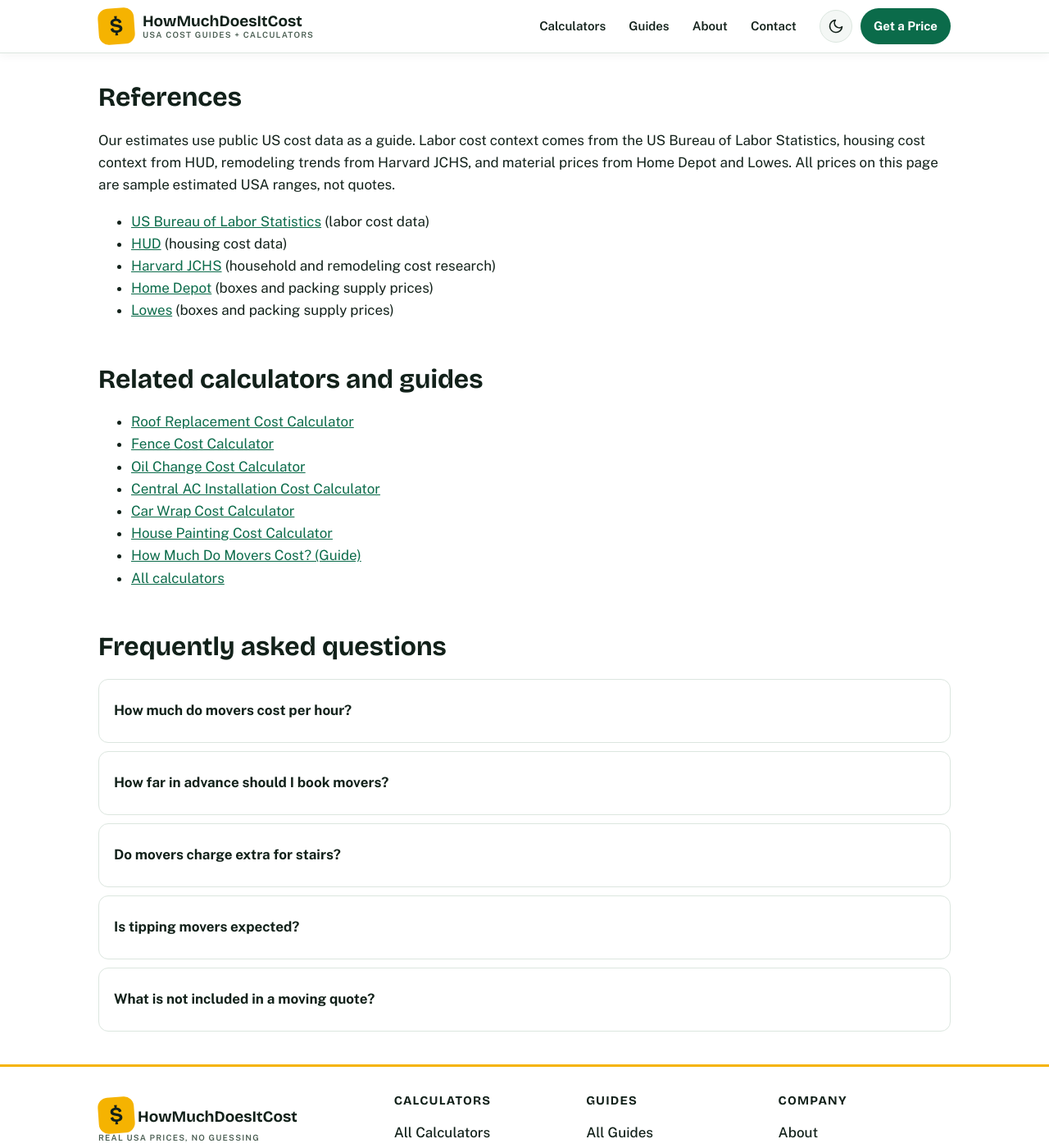
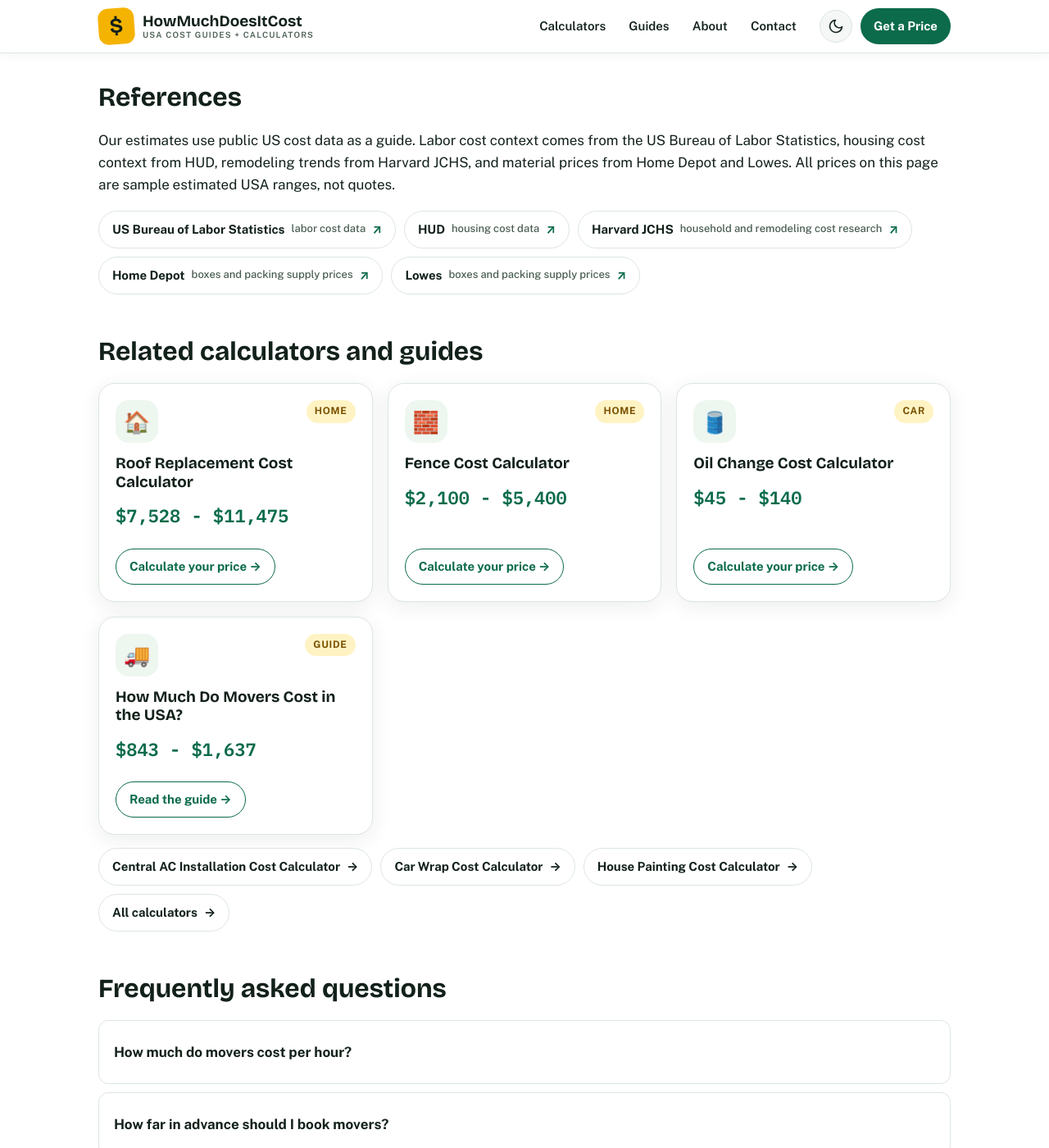
Before and after one commit to zaidmeo09-dhangal/howmuchdoesitcostusa, a Jekyll site: the page built from movers-cost-calculator.md, in a window 1280 px wide and 1400 px high, scrolled down 3886 px. Shown: the whole window at 82% size. Built offline with Jekyll 4.4.1, drawn with Linux system fonts in a browser that asks for light colours.

Commit message:
Initial deploy: add movers-cost-calculator.md

```diff
--- a/movers-cost-calculator.md
+++ b/movers-cost-calculator.md
@@ -233,25 +233,27 @@ schema: |
 
   <h2>References</h2>
   <p>Our estimates use public US cost data as a guide. Labor cost context comes from the US Bureau of Labor Statistics, housing cost context from HUD, remodeling trends from Harvard JCHS, and material prices from Home Depot and Lowes. All prices on this page are sample estimated USA ranges, not quotes.</p>
-  <ul>
-    <li><a href="https://www.bls.gov/">US Bureau of Labor Statistics</a> (labor cost data)</li>
-    <li><a href="https://www.hud.gov/">HUD</a> (housing cost data)</li>
-    <li><a href="https://www.jchs.harvard.edu/">Harvard JCHS</a> (household and remodeling cost research)</li>
-    <li><a href="https://www.homedepot.com/">Home Depot</a> (boxes and packing supply prices)</li>
-    <li><a href="https://www.lowes.com/">Lowes</a> (boxes and packing supply prices)</li>
-  </ul>
+  <ul class="ref-chips">
+  <li><a class="ref-chip" href="https://www.bls.gov/" rel="noopener"><span class="ref-name">US Bureau of Labor Statistics</span><span class="ref-note">labor cost data</span><span class="ref-arrow" aria-hidden="true">&nearr;</span></a></li>
+  <li><a class="ref-chip" href="https://www.hud.gov/" rel="noopener"><span class="ref-name">HUD</span><span class="ref-note">housing cost data</span><span class="ref-arrow" aria-hidden="true">&nearr;</span></a></li>
+  <li><a class="ref-chip" href="https://www.jchs.harvard.edu/" rel="noopener"><span class="ref-name">Harvard JCHS</span><span class="ref-note">household and remodeling cost research</span><span class="ref-arrow" aria-hidden="true">&nearr;</span></a></li>
+  <li><a class="ref-chip" href="https://www.homedepot.com/" rel="noopener"><span class="ref-name">Home Depot</span><span class="ref-note">boxes and packing supply prices</span><span class="ref-arrow" aria-hidden="true">&nearr;</span></a></li>
+  <li><a class="ref-chip" href="https://www.lowes.com/" rel="noopener"><span class="ref-name">Lowes</span><span class="ref-note">boxes and packing supply prices</span><span class="ref-arrow" aria-hidden="true">&nearr;</span></a></li>
+</ul>
 
   <h2>Related calculators and guides</h2>
-  <ul>
-    <li><a href="{{ '/roof-replacement-cost-calculator/' | relative_url }}">Roof Replacement Cost Calculator</a></li>
-    <li><a href="{{ '/fence-cost-calculator/' | relative_url }}">Fence Cost Calculator</a></li>
-    <li><a href="{{ '/oil-change-cost-calculator/' | relative_url }}">Oil Change Cost Calculator</a></li>
-    <li><a href="{{ '/central-ac-installation-cost-calculator/' | relative_url }}">Central AC Installation Cost Calculator</a></li>
-    <li><a href="{{ '/car-wrap-cost-calculator/' | relative_url }}">Car Wrap Cost Calculator</a></li>
-    <li><a href="{{ '/house-painting-cost-calculator/' | relative_url }}">House Painting Cost Calculator</a></li>
-    <li><a href="{{ '/blog/how-much-do-movers-cost/' | relative_url }}">How Much Do Movers Cost? (Guide)</a></li>
-    <li><a href="{{ '/tools/' | relative_url }}">All calculators</a></li>
-  </ul>
+  <div class="grid related-grid">
+<div class="card related-card"><div class="card-top"><span class="card-icon" aria-hidden="true">🏠</span><span class="card-cat">Home</span></div><h3><a href="{{ '/roof-replacement-cost-calculator/' | relative_url }}">Roof Replacement Cost Calculator</a></h3><p class="price">$7,528 - $11,475</p><a class="card-cta" href="{{ '/roof-replacement-cost-calculator/' | relative_url }}">Calculate your price &rarr;</a></div>
+<div class="card related-card"><div class="card-top"><span class="card-icon" aria-hidden="true">🧱</span><span class="card-cat">Home</span></div><h3><a href="{{ '/fence-cost-calculator/' | relative_url }}">Fence Cost Calculator</a></h3><p class="price">$2,100 - $5,400</p><a class="card-cta" href="{{ '/fence-cost-calculator/' | relative_url }}">Calculate your price &rarr;</a></div>
+<div class="card related-card"><div class="card-top"><span class="card-icon" aria-hidden="true">🛢️</span><span class="card-cat">Car</span></div><h3><a href="{{ '/oil-change-cost-calculator/' | relative_url }}">Oil Change Cost Calculator</a></h3><p class="price">$45 - $140</p><a class="card-cta" href="{{ '/oil-change-cost-calculator/' | relative_url }}">Calculate your price &rarr;</a></div>
+<div class="card related-card"><div class="card-top"><span class="card-icon" aria-hidden="true">🚚</span><span class="card-cat">Guide</span></div><h3><a href="{{ '/blog/how-much-do-movers-cost/' | relative_url }}">How Much Do Movers Cost in the USA?</a></h3><p class="price">$843 - $1,637</p><a class="card-cta" href="{{ '/blog/how-much-do-movers-cost/' | relative_url }}">Read the guide &rarr;</a></div>
+</div>
+<ul class="chip-list">
+  <li><a href="{{ '/central-ac-installation-cost-calculator/' | relative_url }}">Central AC Installation Cost Calculator <span aria-hidden="true">&rarr;</span></a></li>
+  <li><a href="{{ '/car-wrap-cost-calculator/' | relative_url }}">Car Wrap Cost Calculator <span aria-hidden="true">&rarr;</span></a></li>
+  <li><a href="{{ '/house-painting-cost-calculator/' | relative_url }}">House Painting Cost Calculator <span aria-hidden="true">&rarr;</span></a></li>
+  <li><a href="{{ '/tools/' | relative_url }}">All calculators <span aria-hidden="true">&rarr;</span></a></li>
+</ul>
 
   <h2>Frequently asked questions</h2>
   <details class="faq">
```
